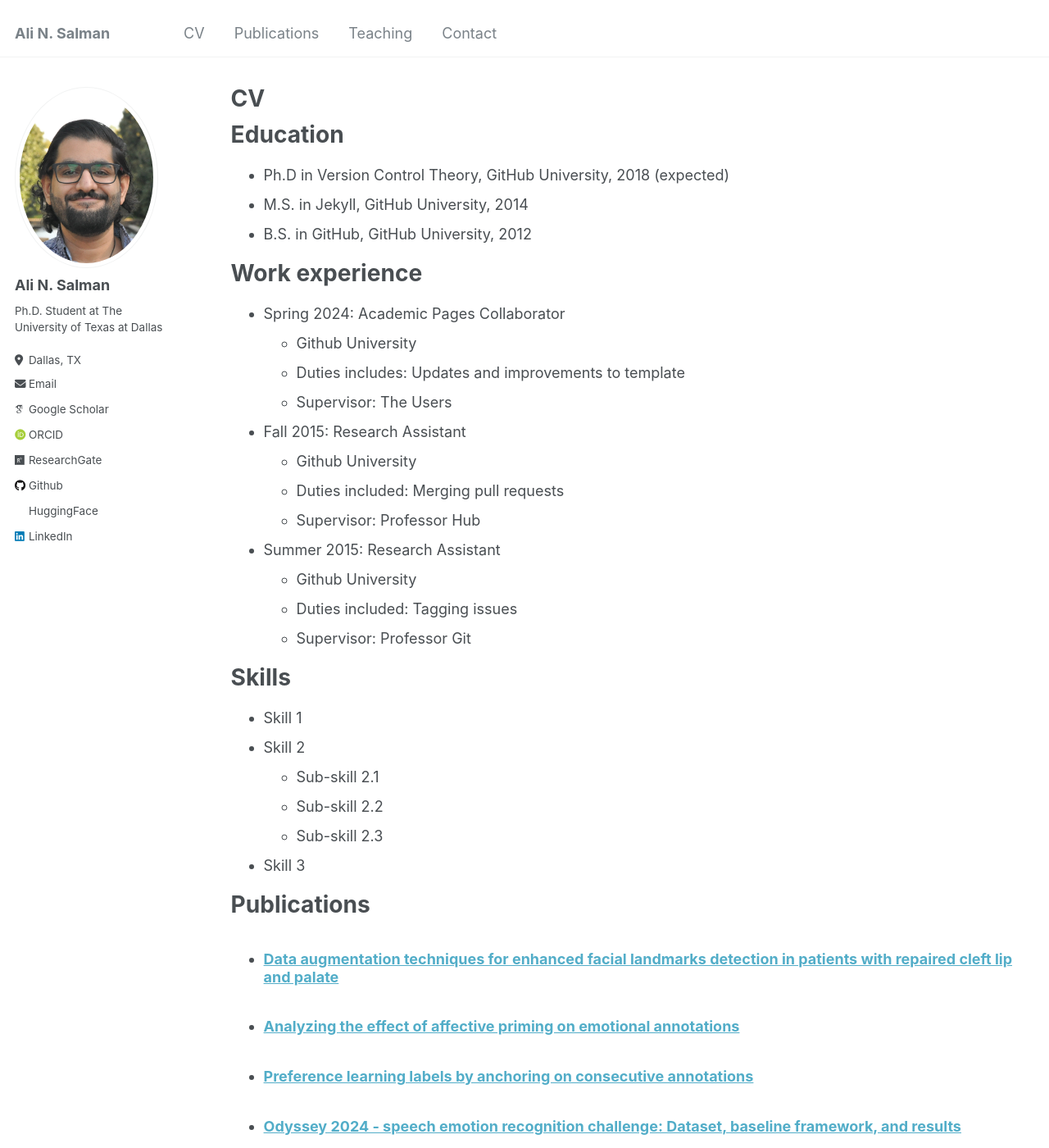
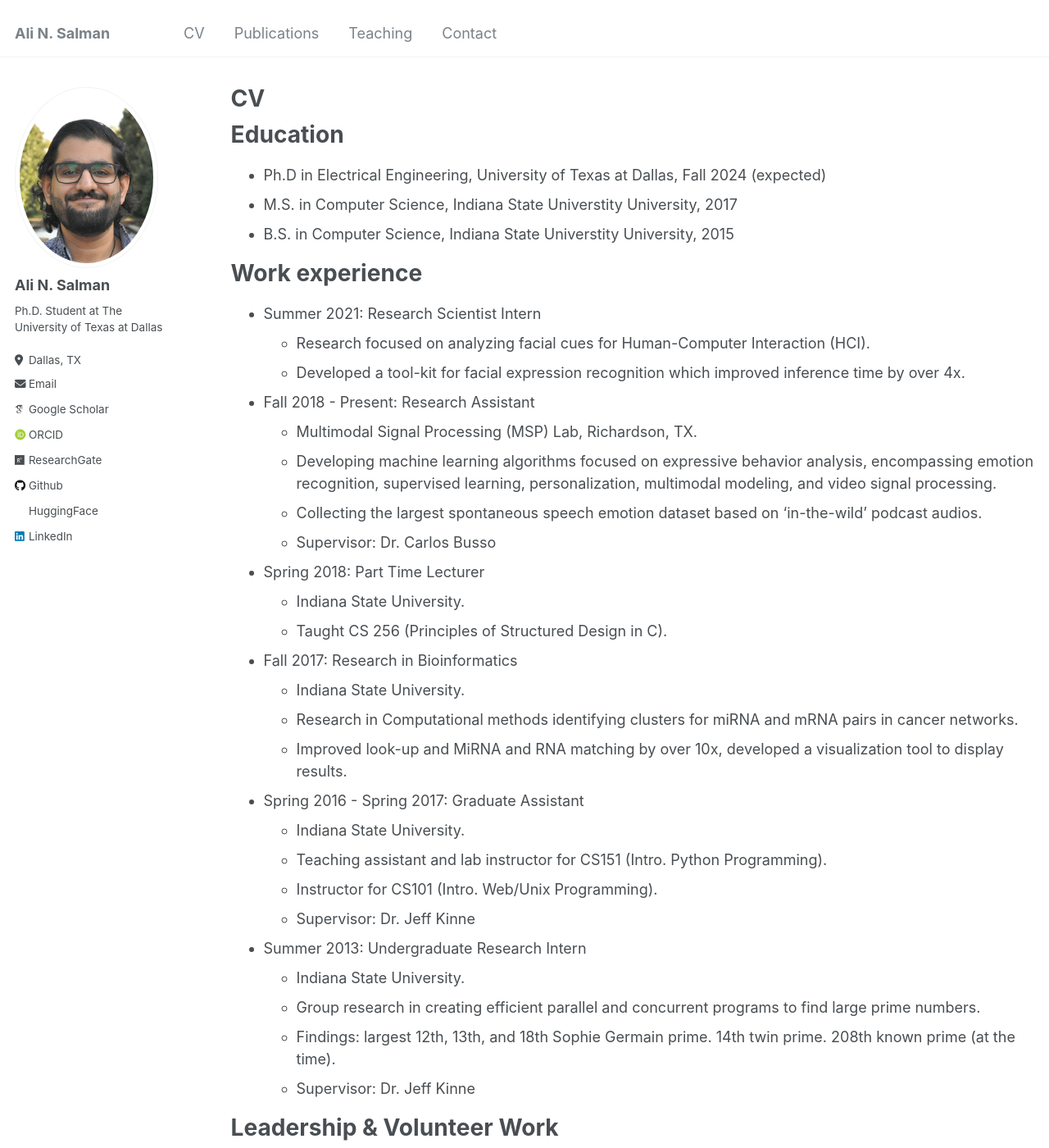
Before and after one commit to 3loi/3loi, a Jekyll site: the page built from _pages/cv.md, in a window 1280 px wide and 1400 px high. Shown: the whole window at 82% size. Built offline with Jekyll 4.4.1, drawn with Linux system fonts in a browser that asks for light colours; some web fonts are replaced; some of the changed text lies outside the part shown.

Commit message:
Update cv.md

```diff
--- a/_pages/cv.md
+++ b/_pages/cv.md
@@ -11,54 +11,101 @@ redirect_from:
 
 Education
 ======
-* Ph.D in Version Control Theory, GitHub University, 2018 (expected)
-* M.S. in Jekyll, GitHub University, 2014
-* B.S. in GitHub, GitHub University, 2012
+* Ph.D in Electrical Engineering, University of Texas at Dallas, Fall 2024 (expected)
+* M.S. in Computer Science, Indiana State Universtity University, 2017
+* B.S. in Computer Science, Indiana State Universtity University, 2015
 
 Work experience
 ======
-* Spring 2024: Academic Pages Collaborator
-  * Github University
-  * Duties includes: Updates and improvements to template
-  * Supervisor: The Users
+* Summer 2021: Research Scientist Intern
+  * Research focused on analyzing facial cues for Human-Computer Interaction (HCI).
+  * Developed a tool-kit for facial expression recognition which improved inference time by over 4x.
 
-* Fall 2015: Research Assistant
-  * Github University
-  * Duties included: Merging pull requests
-  * Supervisor: Professor Hub
+* Fall 2018 - Present: Research Assistant
+  * Multimodal Signal Processing (MSP) Lab, Richardson, TX.
+  * Developing machine learning algorithms focused on expressive behavior analysis, encompassing emotion recognition, supervised learning, personalization, multimodal modeling, and video signal processing.
+  * Collecting the largest spontaneous speech emotion dataset based on ‘in-the-wild’ podcast audios.
+  * Supervisor: Dr. Carlos Busso
 
-* Summer 2015: Research Assistant
-  * Github University
-  * Duties included: Tagging issues
-  * Supervisor: Professor Git
+* Spring 2018: Part Time Lecturer
+  * Indiana State University.
+  * Taught CS 256 (Principles of Structured Design in C).
+
+* Fall 2017: Research in Bioinformatics
+  * Indiana State University.
+  * Research in Computational methods identifying clusters for miRNA and mRNA pairs in cancer networks.
+  * Improved look-up and MiRNA and RNA matching by over 10x, developed a visualization tool to display results.
+
+* Spring 2016 - Spring 2017: Graduate Assistant
+  * Indiana State University.
+  * Teaching assistant and lab instructor for CS151 (Intro. Python Programming).
+  * Instructor for CS101 (Intro. Web/Unix Programming).
+  * Supervisor: Dr. Jeff Kinne
+
+* Summer 2013: Undergraduate Research Intern
+  * Indiana State University.
+  * Group research in creating efficient parallel and concurrent programs to find large prime numbers.
+  * Findings: largest 12th, 13th, and 18th Sophie Germain prime. 14th twin prime. 208th known prime (at the time).
+  * Supervisor: Dr. Jeff Kinne
+
+
+Leadership & Volunteer Work
+======
+* Ongoing: Reviewer
+  * Reviewed a plethora of papers in the field of deep learning, speech, and image processing.
+  * Springer JRTIP, IEEE-FG, ACM-ICMI
+
+* June 2024: Organizing Committee Member
+  * Odyssey, 	Quebec, Canada
+  * Organizing the first MSP-Podcast speech emotion recognition challenge.
+
+* October 2021: Hybrid Chair
+  * International Conference on Multimodal Interaction (ICMI), Canada
+  * Responsible for organizing instructions, papers, slides, and videos for conference attendees, while also minimizing the gap between physical and virtual participants' experience.
+
+* Spring 2019: Technical Mentor
+  * UTDesign Senior Project, Universtity of Texas at Dallas.
+  * Guided senior CS students at UTD in the development of a cloud-based behavioral analysis platform.
+
+* Fall 2018 - Present: Lab Manager
+  * Multi-modal Singal Processing (MSP) Lab, Universtity of Texas at Dallas.
+  * Developed and implemented infrastructure to support deep learning research initiatives.
+  * Led and coordinated data collection efforts with a team of over 20 annotators. Excelled in simplifying complex technical concepts for diverse audiences.
+
+* Fall 2014 - Spring 2016: ACM Chapter President/Vice-President
+  * Manage weekly meetings for the ACM club, as well as field trips. Organized coding sessions for new students.
+
+* Fall 2014 - Fall 2015: Unix/Linux Lab Assistant
+  * Assisted undergraduate CS students in mastering programming concepts, languages, algorithms, and data structures.
+
 
 Skills
 ======
-* Skill 1
-* Skill 2
-  * Sub-skill 2.1
-  * Sub-skill 2.2
-  * Sub-skill 2.3
-* Skill 3
+* Programming Languages
+  * Python
+  * C/C++
+  * Bash
+  * PHP
+  * Javascript
+  * Matlab
+  * Java
+* DataBases
+  * MySQL
+  * MongoDB
+* Frameworks & Tools
+  * Pytorch
+  * Tensorflow & Keras
+  * OpenCV
+  * OpenFace
+  * Amazon MT
+  * Amazon WS
+  * Unity
+* Spoken Languages
+  * English
+  * Arabic
 
 Publications
 ======
   <ul>{% for post in site.publications reversed %}
     {% include archive-single-cv.html %}
   {% endfor %}</ul>
-
-Talks
-======
-  <ul>{% for post in site.talks reversed %}
-    {% include archive-single-talk-cv.html  %}
-  {% endfor %}</ul>
-
-Teaching
-======
-  <ul>{% for post in site.teaching reversed %}
-    {% include archive-single-cv.html %}
-  {% endfor %}</ul>
-
-Service and leadership
-======
-* Currently signed in to 43 different slack teams
```
